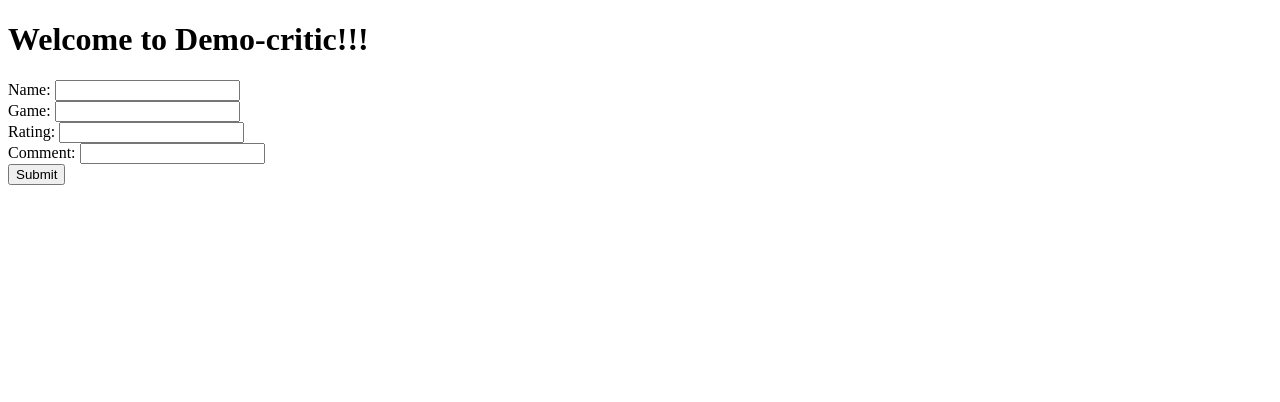
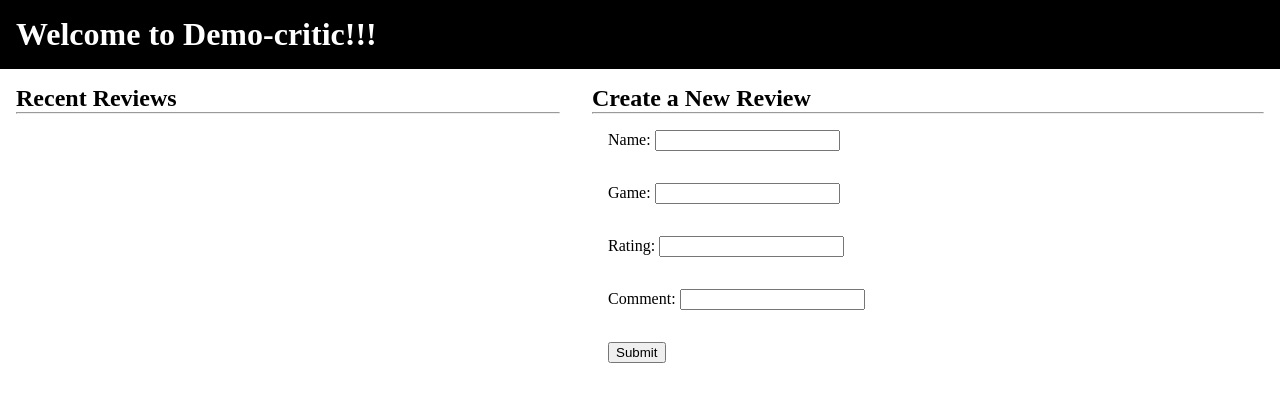
Before and after one commit to mlandes-hackbright/democritic, a website: page index.html in a window 1280 px wide. Drawn offline with nearby package versions, Linux system fonts and the light colour scheme; no server answers.

Commit message:
made things look a bit nicer

```diff
--- a/index.html
+++ b/index.html
@@ -4,30 +4,42 @@
     <meta charset="UTF-8">
     <meta name="viewport" content="width=device-width, initial-scale=1.0">
     <title>Demo Metacritic</title>
+    <link rel="stylesheet" href="styles.css">
 </head>
 <body>
+    <header class="pad1">
         <h1>Welcome to Demo-critic!!!</h1>
+    </header>
+    <main class="pad1">
+        <h2>Recent Reviews</h2>
+        <hr>
         <ul id="recent-reviews-list"></ul>
-
+    </main>
+    <aside class="pad1">
+        <h2>Create a New Review</h2>
+        <hr>
         <form id="new-review-form">
-        <div>
+            <div class="pad1">
                 <label for="name-field">Name:</label>
                 <input id="name-field" type="text" name="name">
             </div>
-        <div>
+            <div class="pad1">
                 <label for="game-field">Game:</label>
                 <input id="game-field" type="text" name="game">
             </div>
-        <div>
+            <div class="pad1">
                 <label for="rating-field">Rating:</label>
                 <input id="rating-field" type="number" name="rating">
             </div>
-        <div>
+            <div class="pad1">
                 <label for="comment-field">Comment:</label>
                 <input id="comment-field" type="text" name="comment">
             </div>
+            <div class="pad1">
                 <input type="submit" value="Submit">
+            </div>
         </form>
+    </aside>
 
     <script src="node_modules/axios/dist/axios.min.js"></script>
     <script src="main.js"></script>
--- a/main.js
+++ b/main.js
@@ -23,9 +23,9 @@ axios.get('http://127.0.0.1:3080/api/reviews')
             const listItem = document.createElement('li');
             listItem.innerHTML = `
             <h3>${review.game}</h3>
-            <p>${review.name}</p>
-            <p>${review.rating}</p>
-            <p>${review.comment}</p>`;
+            <p>${review.name} -- ${review.rating}</p>
+            <br>
+            <p><em>${review.comment}</em></p>`;
             recentReviewsList.appendChild(listItem);
         }
     });
@@ -54,9 +54,4 @@ newReviewForm.addEventListener('submit', evt => {
         .then(response => {
             console.log(response);
         });
-
-    // console.log('name', name);
-    // console.log('game', game);
-    // console.log('rating', rating);
-    // console.log('comment', comment);
 });
--- /dev/null
+++ b/styles.css
@@ -0,0 +1,34 @@
+* {
+    margin: 0;
+}
+
+body {
+    display: grid;
+    grid-template-areas:
+        "a a"
+        "b c";
+}
+
+header {
+    grid-area: a;
+    background-color: black;
+    color: white;
+}
+
+main {
+    grid-area: b;
+}
+
+aside {
+    grid-area: c;
+}
+
+.pad1 { padding: 1em; }
+
+ul {
+    list-style: none;
+}
+
+ul > li {
+    padding: 2em;
+}
```
Lines whose indentation alone changed are shown as unchanged.
